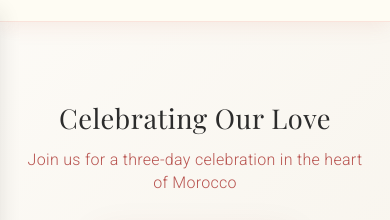
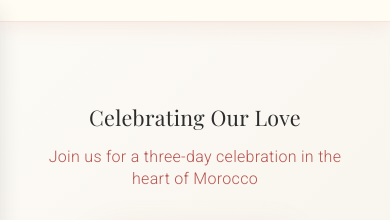
Before and after one commit to mluluz/wedding-website, a plain HTML site: page index.html in a window 390 px wide. Shown: the part 62-282 px from the top of the page. Drawn offline with nearby package versions, Linux system fonts and the light colour scheme; files whose address does not match are found by name; a web font is replaced by a local one.

Commit message:
fixing rendering... again

```diff
--- a/styles.css
+++ b/styles.css
@@ -67,11 +67,12 @@ body {
     color: var(--charcoal);
     line-height: 1.7;
     background-color: var(--creamy-white);
-    overflow-x: hidden;
     letter-spacing: 0.3px;
     -webkit-text-size-adjust: 100%;
     -moz-text-size-adjust: 100%;
     text-size-adjust: 100%;
+    max-width: 100vw;
+    box-sizing: border-box;
 }
 
 /* Typography */
@@ -140,6 +141,8 @@ p {
     max-width: 1200px;
     margin: 0 auto;
     padding: 0 2rem;
+    box-sizing: border-box;
+    width: 100%;
 }
 
 /* Navigation */
@@ -387,6 +390,8 @@ p {
     background: linear-gradient(135deg, var(--creamy-white) 0%, var(--warm-beige) 100%);
     overflow: hidden;
     padding: 120px 20px 40px 20px; /* Add padding on all sides */
+    max-width: 100vw;
+    box-sizing: border-box;
 }
 
 .hero-content {
@@ -403,6 +408,9 @@ p {
 
 .hero-text {
     z-index: 2;
+    max-width: 100%;
+    width: 100%;
+    box-sizing: border-box;
 }
 
 .hero-title {
@@ -1081,7 +1089,6 @@ section:nth-child(even) {
 .tip-content strong {
     color: var(--primary-red);
 }
-}
 
 .tip-card h3 {
     margin-bottom: 2rem;
@@ -1607,7 +1614,7 @@ section:nth-child(even) {
     }
 
     .hero-title {
-        font-size: clamp(1.6rem, 7vw, 2.5rem);
+        font-size: clamp(1.3rem, 6vw, 2.5rem);
         line-height: 1.1;
         word-break: break-word;
         overflow-wrap: break-word;
@@ -1616,6 +1623,7 @@ section:nth-child(even) {
         hyphens: auto;
         max-width: 100%;
         white-space: normal;
+        text-align: center;
     }
 
     .hero-pattern {
@@ -1693,9 +1701,10 @@ section:nth-child(even) {
     }
 
     .hero-content {
-        padding: 0 0.5rem;
+        padding: 0 1rem;
         max-width: 100%;
         gap: 1.5rem;
+        box-sizing: border-box;
     }
 
     .hero-text {
@@ -1710,7 +1719,7 @@ section:nth-child(even) {
     }
 
     .hero-title {
-        font-size: clamp(1.4rem, 7vw, 2rem);
+        font-size: clamp(1.1rem, 5.5vw, 2rem);
         line-height: 1.1;
         margin-bottom: 1rem;
         word-break: break-word;
@@ -1720,6 +1729,7 @@ section:nth-child(even) {
         hyphens: auto;
         max-width: 100%;
         white-space: normal;
+        text-align: center;
     }
 
     .hero-subtitle {
@@ -1765,11 +1775,12 @@ section:nth-child(even) {
     .hero-title {
         -webkit-text-size-adjust: none;
         text-size-adjust: none;
-        font-size: clamp(1.4rem, 6vw, 2.2rem) !important; /* More conservative scaling */
+        font-size: clamp(1rem, 5vw, 2.2rem) !important; /* More conservative scaling */
         line-height: 1.1 !important;
         word-break: break-word;
         overflow-wrap: break-word;
         max-width: 100%;
+        text-align: center;
     }
 
     .hero-content {
@@ -1795,12 +1806,13 @@ section:nth-child(even) {
     }
 
     .hero-content {
-        padding: 0;
+        padding: 0 1.5rem;
         gap: 1rem;
         grid-template-columns: 1fr;
         text-align: center;
         width: 100%;
         max-width: 100%;
+        box-sizing: border-box;
     }
 
     .hero-text {
@@ -1809,9 +1821,9 @@ section:nth-child(even) {
     }
 
     .hero-title {
-        font-size: clamp(1.3rem, 6.5vw, 1.8rem) !important;
+        font-size: clamp(1rem, 5vw, 1.8rem) !important;
         line-height: 1.05;
-        letter-spacing: 0.3px;
+        letter-spacing: 0.2px;
         margin-bottom: 0.8rem;
         word-break: break-word;
         overflow-wrap: break-word;
@@ -1820,6 +1832,7 @@ section:nth-child(even) {
         -moz-hyphens: auto;
         max-width: 100%;
         white-space: normal;
+        text-align: center;
     }
 
     .hero-subtitle {
@@ -1863,12 +1876,13 @@ section:nth-child(even) {
     }
 
     .hero-content {
-        padding: 0 5px;
+        padding: 0 1rem;
         gap: 1.5rem;
         grid-template-columns: 1fr;
         text-align: center;
         width: 100%;
         max-width: 100%;
+        box-sizing: border-box;
     }
 
     .hero-text {
@@ -1877,9 +1891,9 @@ section:nth-child(even) {
     }
 
     .hero-title {
-        font-size: clamp(1.4rem, 7vw, 2rem) !important;
+        font-size: clamp(1.1rem, 5.5vw, 2rem) !important;
         line-height: 1.1;
-        letter-spacing: 0.5px;
+        letter-spacing: 0.3px;
         margin-bottom: 1rem;
         word-break: break-word;
         overflow-wrap: break-word;
@@ -1888,6 +1902,7 @@ section:nth-child(even) {
         -moz-hyphens: auto;
         max-width: 100%;
         white-space: normal;
+        text-align: center;
     }
 
     .hero-subtitle {
```
